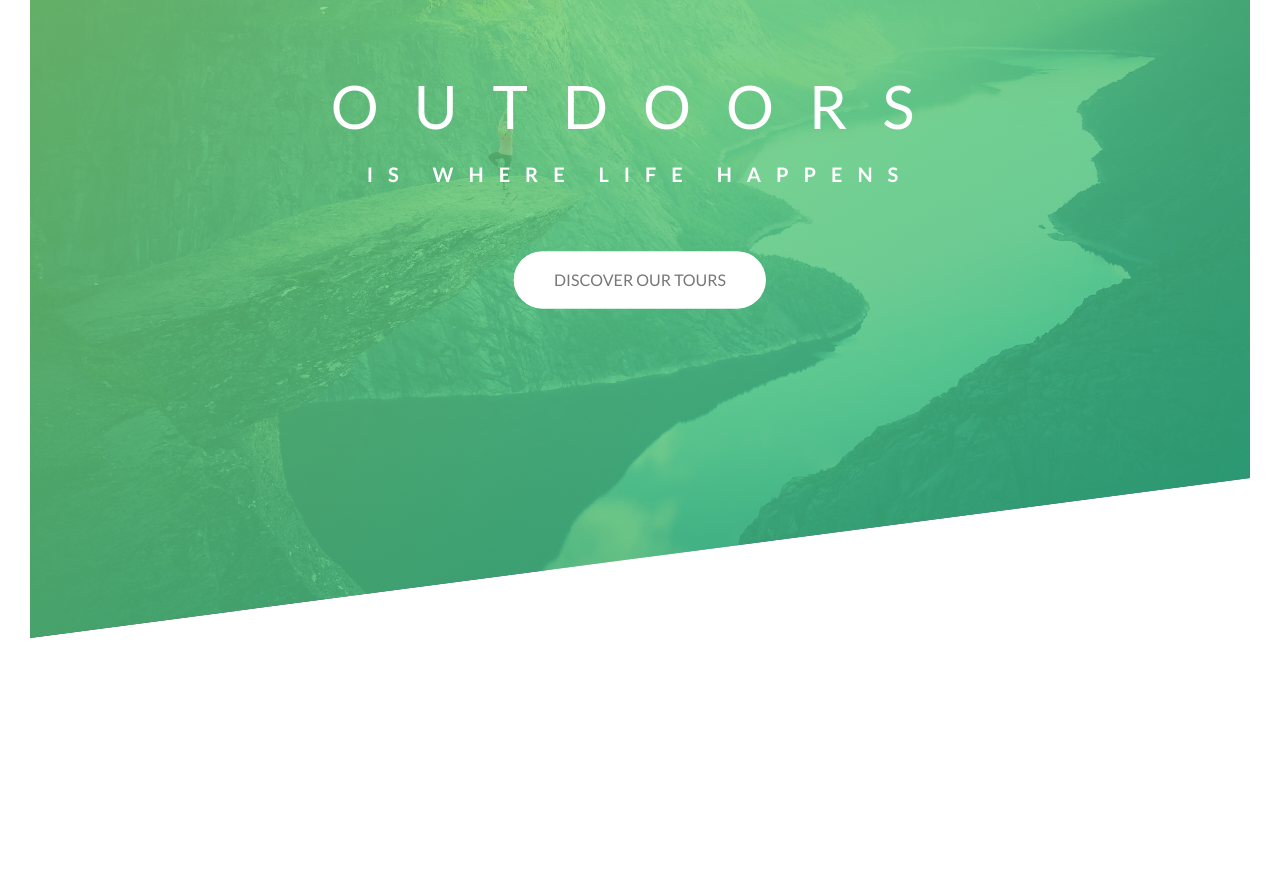
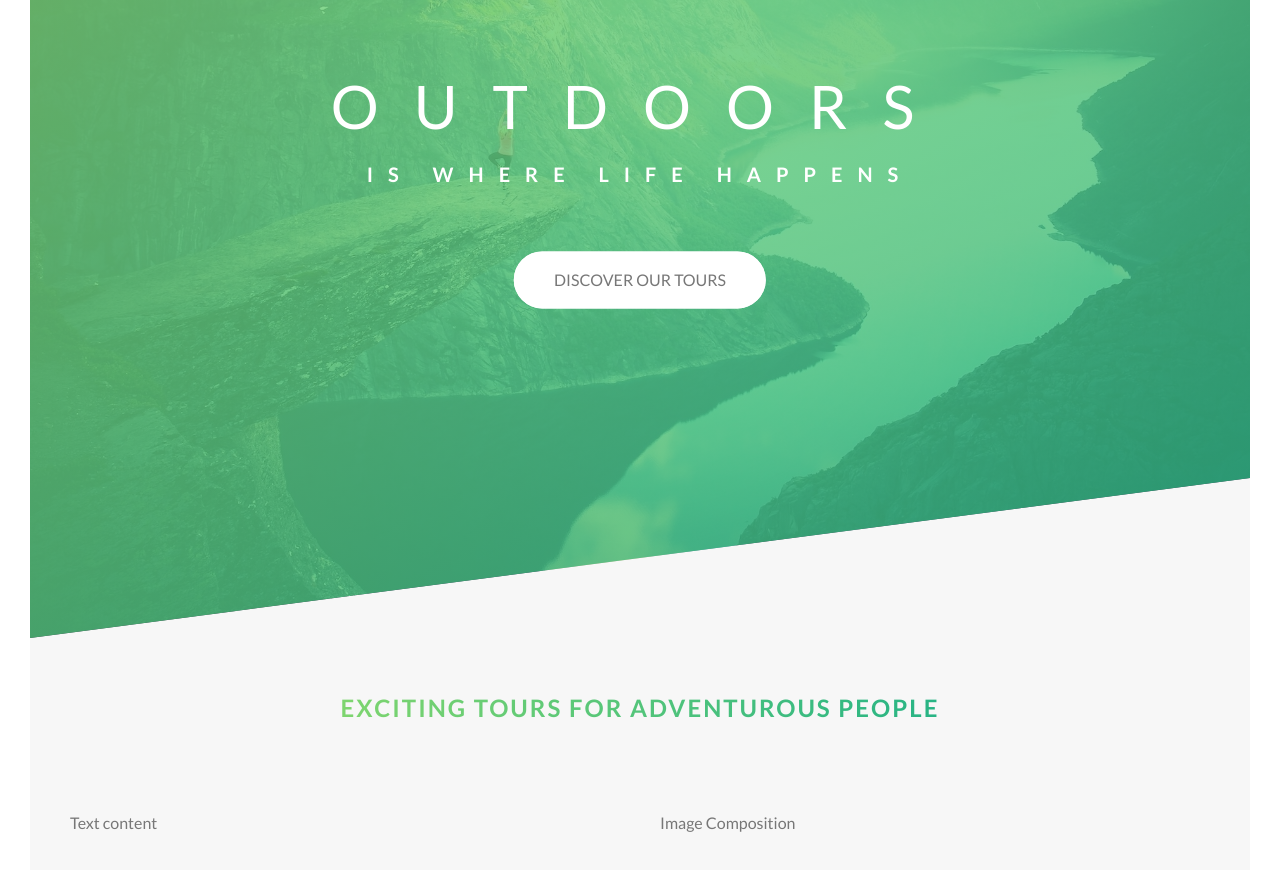
Before and after one commit to Pooya-Gordani/natours, a website: page index.html in a window 1280 px wide. Shown: the part 152-1022 px from the top of the page. Before the commit the page ends 820 px from the top, so only its background shows below. Drawn offline with Linux system fonts and the light colour scheme.

Commit message:
add about section (part 1)

```diff
--- a/index.html
+++ b/index.html
@@ -23,5 +23,92 @@
             <a href="#" class="btn btn--white btn--animated">Discover our tours</a>
         </div>
     </header>
+
+    <main>
+        <section class="section-about">
+            <div class="u-center-text">
+                <h2 class="heading-secondary u-margin-bottom-8">
+                    Exciting tours for adventurous people
+                </h2>
+            </div>
+
+            <div class="row">
+                <div class="col-1-of-2">
+                    Text content
+                </div>
+                <div class="col-1-of-2">
+                    Image Composition
+                </div>
+            </div>
+        </section>
+    </main>
+
+    <!-- <section class="grid-test">
+        <div class="row">
+            <div class="col-1-of-2">
+                Col 1 of 2
+            </div>
+            <div class="col-1-of-2">
+                Col 1 of 2
+            </div>
+        </div>
+
+        <div class="row">
+            <div class="col-1-of-3">
+                Col 1 of 3
+            </div>
+            <div class="col-1-of-3">
+                Col 1 of 3
+            </div>
+            <div class="col-1-of-3">
+                Col 1 of 3
+            </div>
+        </div>
+
+        <div class="row">
+            <div class="col-1-of-3">
+                Col 1 of 3
+            </div>
+            <div class="col-2-of-3">
+                Col 2 of 3
+            </div>
+        </div>
+
+        <div class="row">
+            <div class="col-1-of-4">
+                Col 1 of 4
+            </div>
+            <div class="col-1-of-4">
+                Col 1 of 4
+            </div>
+            <div class="col-1-of-4">
+                Col 1 of 4
+            </div>
+            <div class="col-1-of-4">
+                Col 1 of 4
+            </div>
+        </div>
+
+        <div class="row">
+            <div class="col-1-of-4">
+                Col 1 of 4
+            </div>
+            <div class="col-1-of-4">
+                Col 1 of 4
+            </div>
+            <div class="col-2-of-4">
+                Col 2 of 4
+            </div>
+        </div>
+
+        <div class="row">
+            <div class="col-1-of-4">
+                Col 1 of 4
+            </div>
+            <div class="col-3-of-4">
+                Col 3 of 4
+            </div>
+        </div>
+    </section> -->
 </body>
 </html>
--- a/sass/abstracts/_mixins.scss
+++ b/sass/abstracts/_mixins.scss
@@ -0,0 +1,7 @@
+@mixin clearfix {
+    &::after{
+        content: "";
+        display: table;
+        clear: both;
+    }
+}
--- a/sass/abstracts/_variables.scss
+++ b/sass/abstracts/_variables.scss
@@ -1,7 +1,16 @@
+// COLORS
 $color-primary: #55c57a;
 $color-primary-light: #7ed56f;
 $color-primary-dark: #28b485;
 
+$color-grey-light-1: #f7f7f7;
+
 $color-black: #000000;
 $color-grey-dark: #777;
 $color-white: #fff;
+
+
+// GRID
+$grid-with: 114rem;
+$gutter-vertical: 8rem;
+$gutter-horizontal: 4rem;
--- a/sass/base/_typography.scss
+++ b/sass/base/_typography.scss
@@ -35,3 +35,22 @@ body{
         animation: moveInRight 1s ease-out;
     }
 }
+
+
+.heading-secondary{
+    font-size: 3.5;
+    text-transform: uppercase;
+    font-weight: 700;
+    display: inline-block;
+    background-image: linear-gradient(to right, $color-primary-light, $color-primary-dark);
+    background-clip: text;
+    -webkit-background-clip: text;
+    color: transparent;
+    letter-spacing: 0.2rem;
+    transition: all 0.2s;
+
+    &:hover{
+        transform: skewY(2deg) skewX(15deg) scale(1.1);
+        text-shadow: 0.5rem 1rem 2rem rgba($color-black, 0.2);
+    }
+}
--- a/sass/base/_utilities.scss
+++ b/sass/base/_utilities.scss
@@ -0,0 +1,3 @@
+// Utility classes are self-descriptive, single-purpose CSS classes
+.u-center-text{text-align: center;}
+.u-margin-bottom-8{margin-bottom: 8rem}
--- a/sass/layout/_grid.scss
+++ b/sass/layout/_grid.scss
@@ -1,6 +1,5 @@
 .row{
     max-width: $grid-with;
-    background-color: #eee;
     margin: 0 auto;
 
     &:not(:last-child){
@@ -10,7 +9,6 @@
     @include clearfix;
 
     [class^="col-"]{
-        background-color: orangered;
         float: left;
 
         &:not(:last-child){
--- a/sass/main.scss
+++ b/sass/main.scss
@@ -9,6 +9,7 @@
 
 @import "components/button";
 
+@import "layout/grid";
 @import "layout/header";
 
 @import "pages/home";
--- a/sass/pages/_home.scss
+++ b/sass/pages/_home.scss
@@ -0,0 +1,5 @@
+.section-about{
+    background-color: $color-grey-light-1;
+    padding: 25rem 0;
+    margin-top: -20rem;
+}
```
Also changed, not shown: css/style.css, 1 other file.
